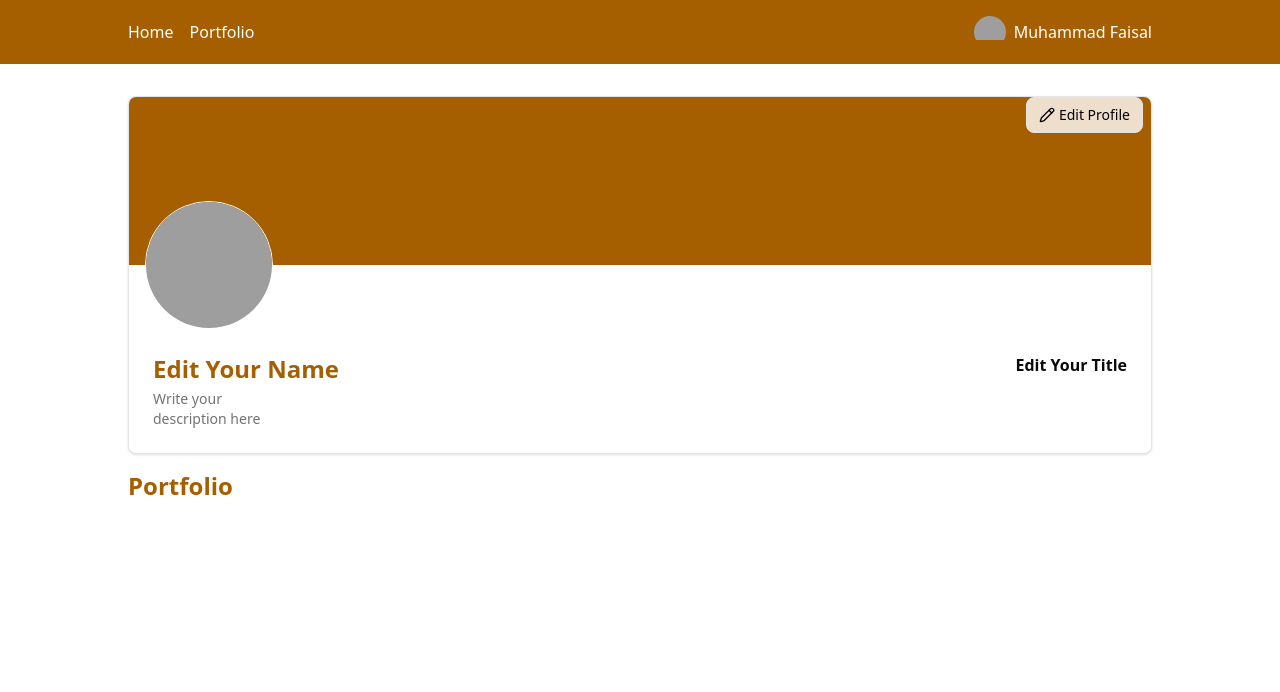
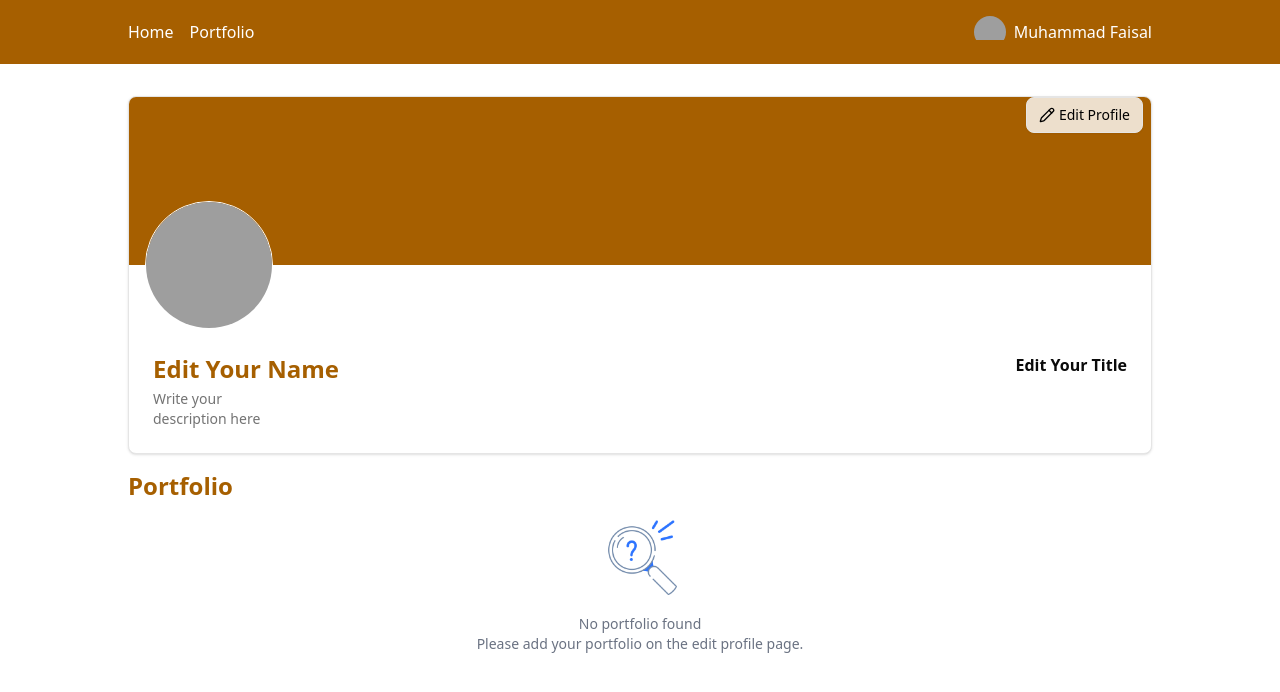
Before and after one commit to matfaisall/portfolio-page-builder, a Next.js app: page /about in a window 1280 px wide. Shown: the top 692 px of the page. Built offline with nearby package versions, Linux system fonts and the light colour scheme; grey boxes are pictures that could not be loaded.

Commit message:
feat (dev) : add portfolio and fallback image when empty

```diff
--- a/src/app/about/page.jsx
+++ b/src/app/about/page.jsx
@@ -7,6 +7,7 @@ import { Pencil } from "lucide-react";
 import Link from "next/link";
 import { Button } from "@/components/ui/button";
 import CardPortfolio from "@/components/shared/Card/CardPortfolio";
+import Image from "next/image";
 
 const About = () => {
   const getProfileFromStorage = () => {
@@ -68,15 +69,28 @@ const About = () => {
 
         <h1 className="text-2xl font-semibold text-yellow-700">Portfolio</h1>
 
-        <div className="grid grid-cols-2 gap-4">
-          {dataProfile?.portfolio
-            ? dataProfile?.portfolio?.map((val, index) => (
-                <div key={index}>
-                  <CardPortfolio val={val} />
-                </div>
-              ))
-            : null}
-        </div>
+        {dataProfile?.portfolio?.length > 0 ? (
+          <div className="grid grid-cols-2 gap-4">
+            {dataProfile.portfolio.map((val, index) => (
+              <div key={index}>
+                <CardPortfolio val={val} />
+              </div>
+            ))}
+          </div>
+        ) : (
+          <div className="w-full flex flex-col items-center justify-center">
+            <Image
+              src="/empty.png"
+              alt="Empty portfolio"
+              width={80}
+              height={80}
+            />
+            <p className="mt-4 text-gray-500 text-sm">No portfolio found</p>
+            <p className="text-gray-500 text-sm">
+              Please add your portfolio on the edit profile page.
+            </p>
+          </div>
+        )}
       </div>
     </div>
   );
```
Also changed, not shown: public/empty.png (added).
